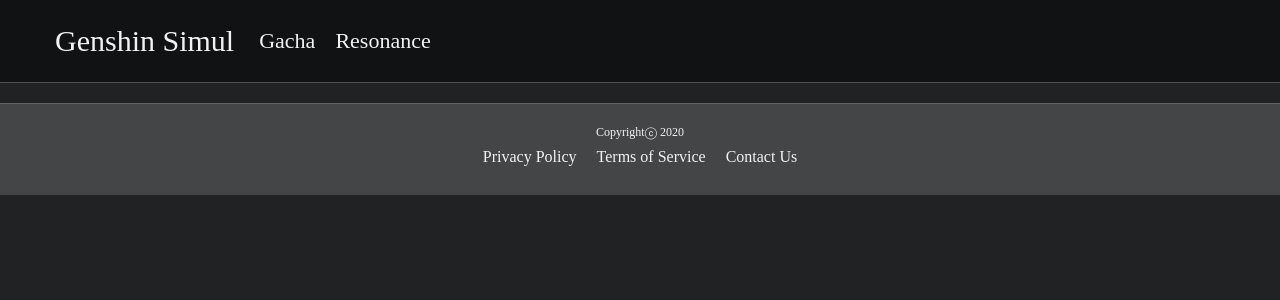
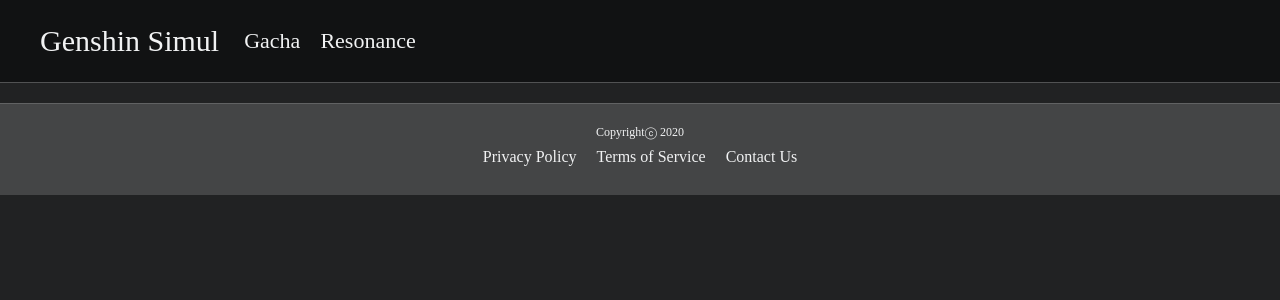
Before and after one commit to lumyjuwon/genshin, a React (Create React App) app: page / in a window 1280 px wide. Shown: the top 300 px of the page. Built offline with nearby package versions, Linux system fonts and the light colour scheme.

Commit message:
change padding

```diff
--- a/src/App.tsx
+++ b/src/App.tsx
@@ -1,6 +1,6 @@
 import React from "react";
 import styled from "styled-components";
-import { BrowserRouter, Link, Route, Switch } from "react-router-dom";
+import { BrowserRouter, Route, Switch } from "react-router-dom";
 
 import { GachaScreen, ElementalResonanceScreen } from "src/pages";
 import { Header, Footer, TextBoxButton, TextButton } from "src/components";
@@ -13,7 +13,7 @@ function App() {
 
   const MainLogo = styled.a({
     fontSize: "30px",
-    padding: "20px 15px",
+    padding: "20px 15px 20px 0px",
     cursor: "pointer"
   })
 
```
